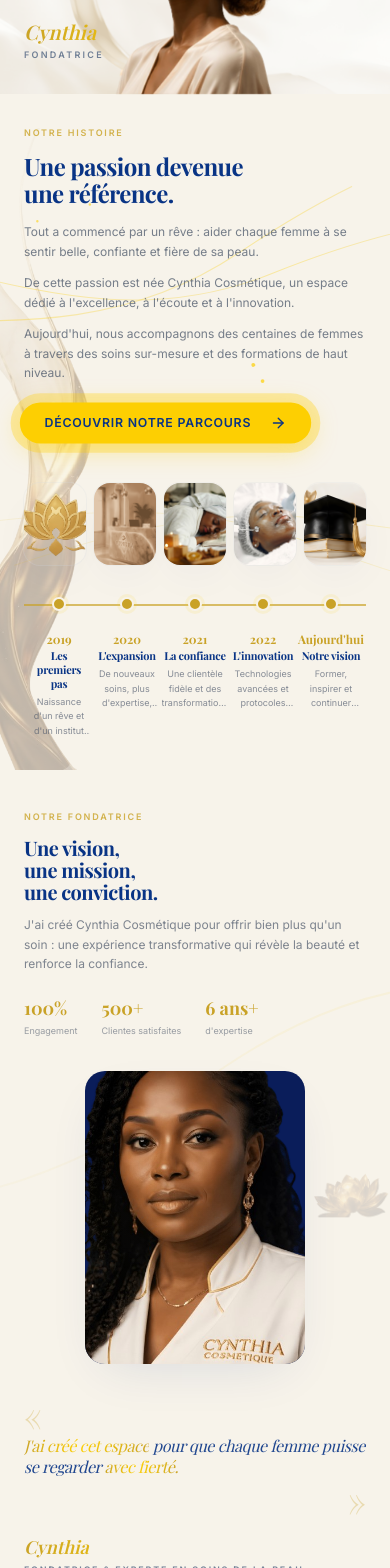
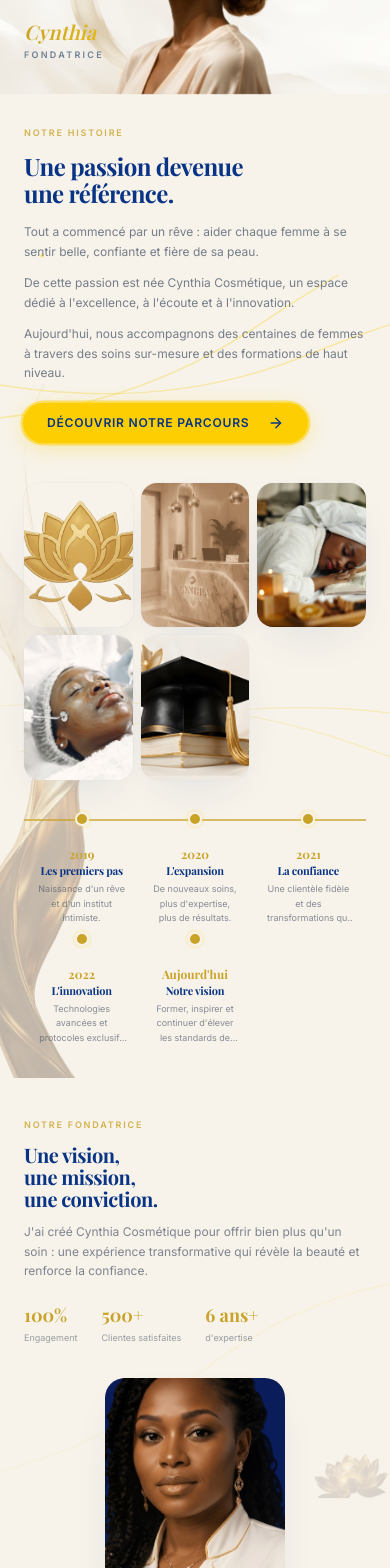
Before and after one commit to kenryalonzo/com.cythia.dev, a Next.js app: page /a-propos in a window 390 px wide. Shown: the part 432-2000 px from the top of the page. Built offline with nearby package versions, Linux system fonts and the light colour scheme.

Commit message:
feat: adjust grid layouts in InstitutGallery and OurStory components for improved responsiveness

```diff
--- a/components/Fondatrice.tsx
+++ b/components/Fondatrice.tsx
@@ -108,7 +108,7 @@
 						<motion.div
 							whileHover={{ y: -3 }}
 							transition={{ type: "spring", stiffness: 300, damping: 24 }}
-							className="relative mx-auto aspect-[3/4] w-[220px] overflow-hidden rounded-2xl bg-[#0a1d5a] shadow-card sm:w-[260px] md:w-[280px]"
+							className="relative mx-auto aspect-[3/4] w-[180px] overflow-hidden rounded-2xl bg-[#0a1d5a] shadow-card sm:w-[220px] md:w-[260px] lg:w-[280px]"
 						>
 							{/* Gold shimmer */}
 							<div
--- a/components/InstitutGallery.tsx
+++ b/components/InstitutGallery.tsx
@@ -75,7 +75,7 @@
 					</div>
 
 					{/* ─── Right: 4 images ─── */}
-					<div className="grid w-full grid-cols-4 gap-3 sm:gap-4 lg:w-[62%]">
+					<div className="grid w-full grid-cols-2 gap-2 sm:grid-cols-4 sm:gap-3 md:gap-4 lg:w-[62%]">
 						{images.map((img, i) => (
 							<Reveal key={img.src} delay={0.2 + i * 0.1} direction="right">
 								<motion.div
--- a/components/OurStory.tsx
+++ b/components/OurStory.tsx
@@ -129,7 +129,7 @@
 					{/* ─── Column 2: Gallery & Timeline ─── */}
 					<div className="flex flex-col">
 						{/* Horizontal Gallery */}
-						<div className="grid grid-cols-5 gap-2 sm:gap-2.5 md:gap-3">
+						<div className="grid grid-cols-3 gap-2 sm:grid-cols-5 sm:gap-2.5 md:gap-3">
 							{timelineEvents.map((item, i) => (
 								<Reveal
 									key={item.year}
@@ -172,7 +172,7 @@
 							</div>
 
 							{/* Markers and Event description grid */}
-							<div className="relative grid grid-cols-5 gap-1.5 sm:gap-2">
+							<div className="relative grid grid-cols-3 gap-1.5 sm:grid-cols-5 sm:gap-2">
 								{timelineEvents.map((item, i) => (
 									<Reveal
 										key={`${item.year}-meta`}
```
